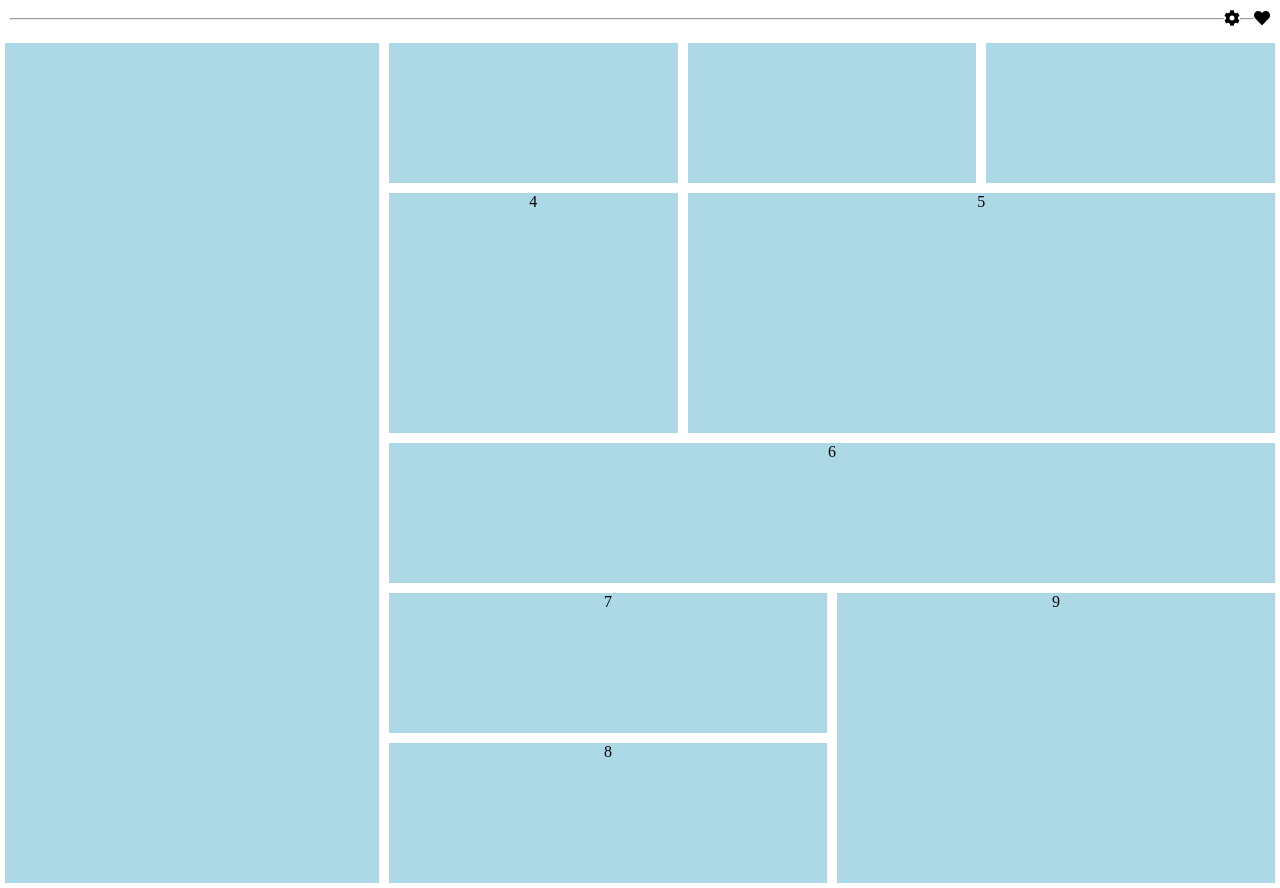
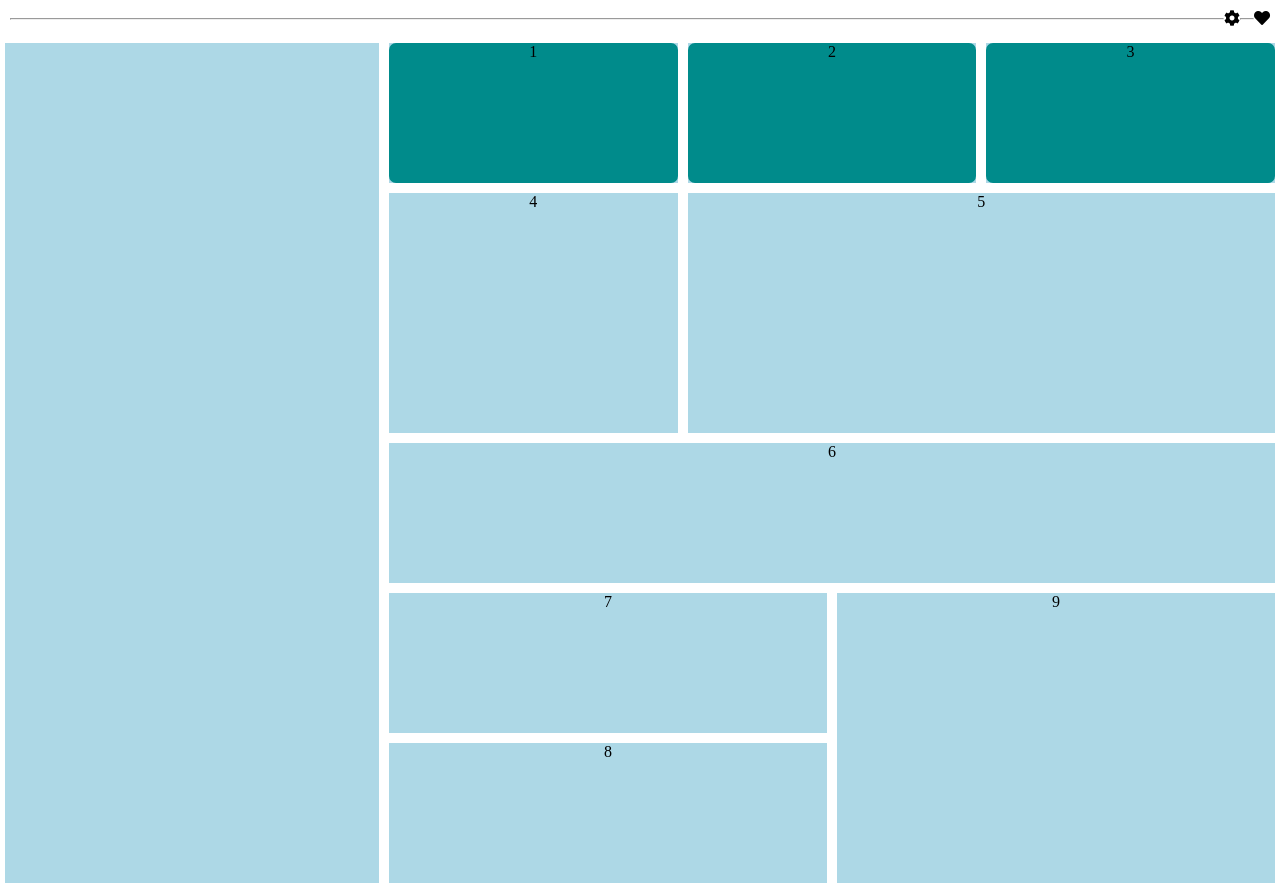
Before and after one commit to sshinkar/Frontend_Learning, a plain HTML site: page Assignments/Assignment4/index1.html in a window 1280 px wide. Drawn offline with nearby package versions, Linux system fonts and the light colour scheme.

Commit message:
assignment 4 layout.

```diff
--- a/Assignments/Assignment4/css/main.css
+++ b/Assignments/Assignment4/css/main.css
@@ -68,6 +68,8 @@ div {
 }
 .events-tile{
     height: 100%;
+    background-color: darkcyan;
+    border-radius: 7px;
 }
 .header{
     width: 100%;
```
Also changed, not shown: Assignments/Assignment4/index1.html (+3 -3 lines).
